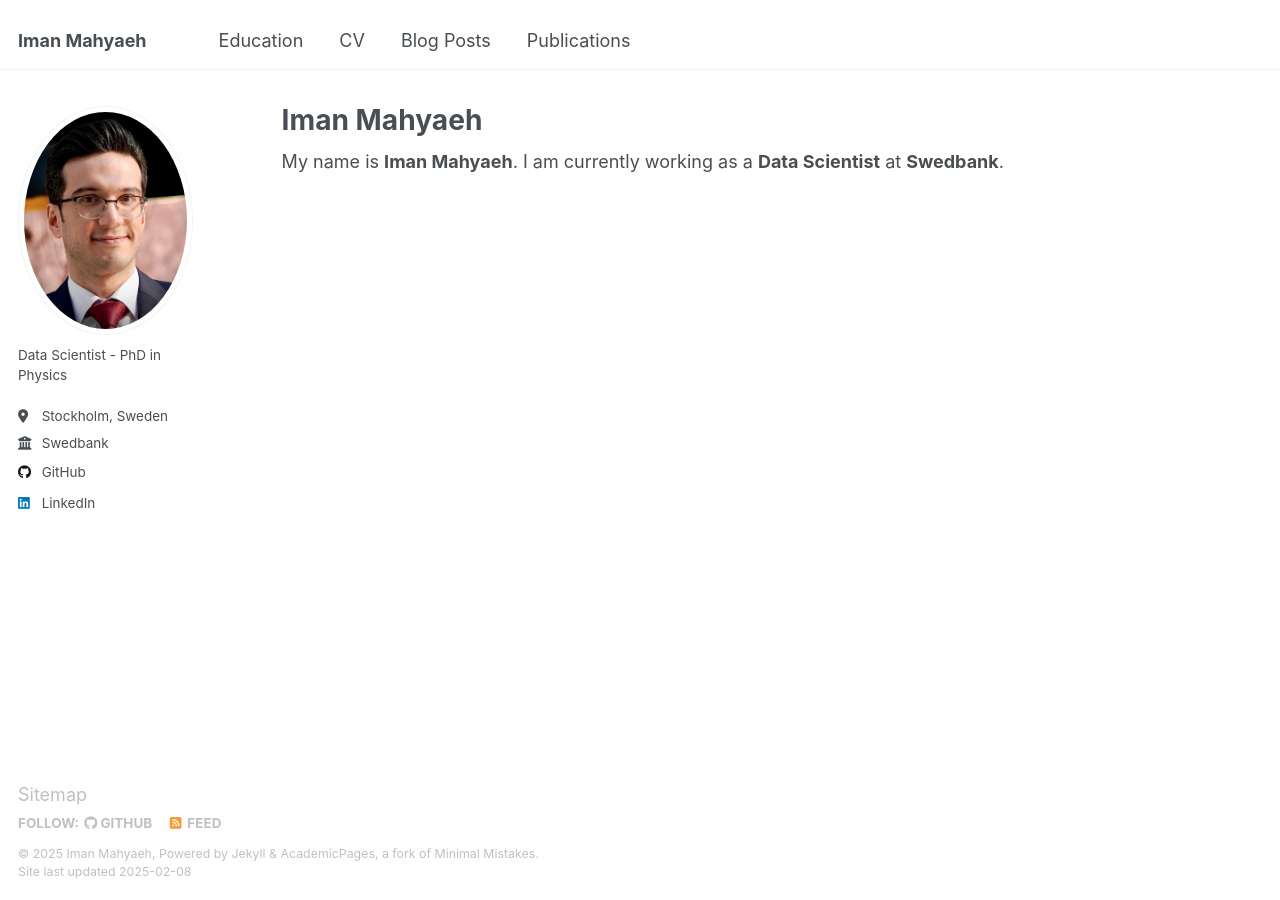
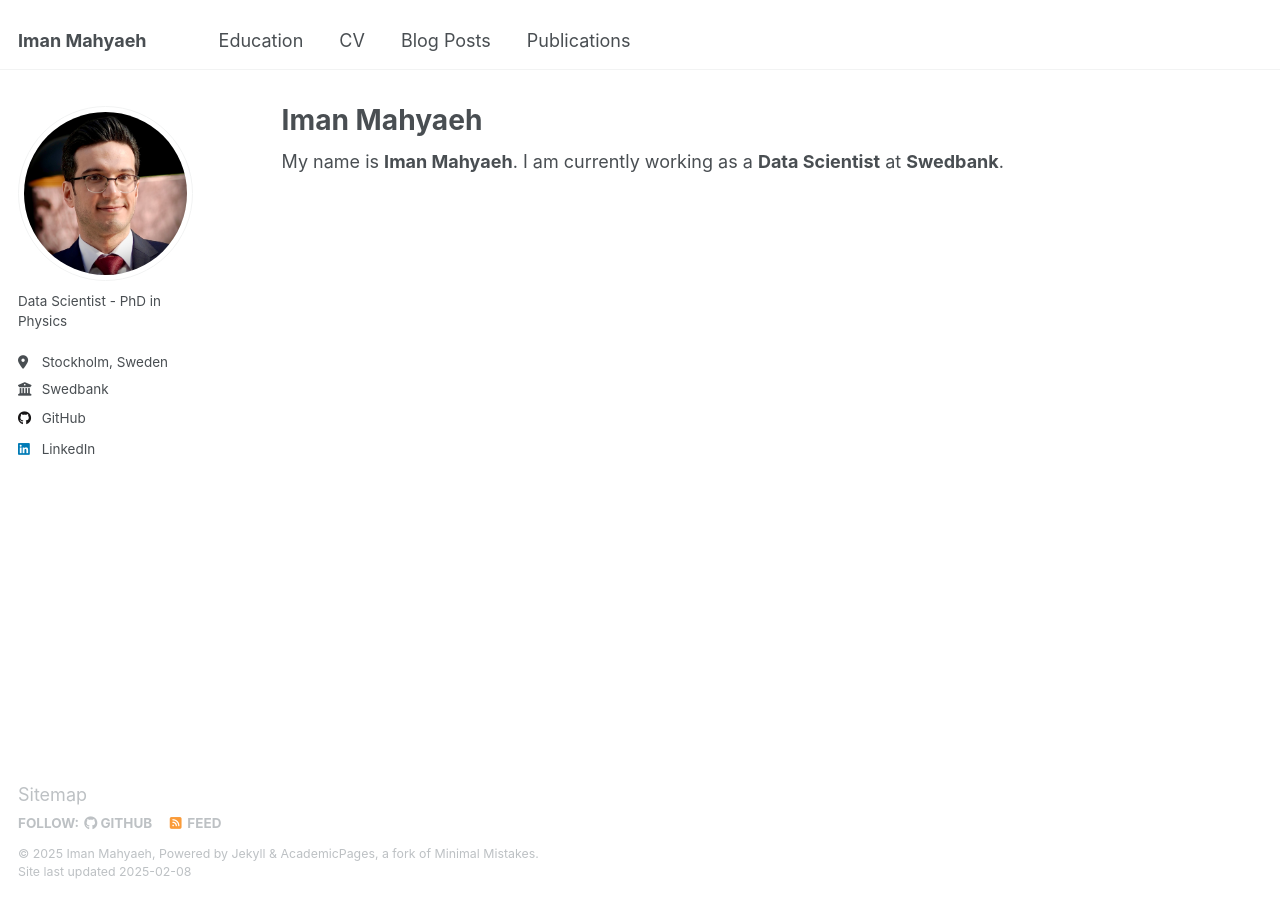
Before and after one commit to imanm24/imanm24.github.io, a Jekyll site: the page built from _pages/about.md, in a window 1280 px wide. Built offline with Jekyll 4.4.1, drawn with Linux system fonts in a browser that asks for light colours.

Commit message:
Update _config.yml

```diff
--- a/_config.yml
+++ b/_config.yml
@@ -22,7 +22,7 @@ repository               : "imanm24/imanm24.github.io./"
 #               Additional customization can be done by editing /_includes/author-profile.html
 author:
   # Biographic information
-  avatar           : "iman.jpg" #"profile.png"
+  avatar           : "iman_square.jpg" #"profile.png"
   name             : # "Your Sidebar Name"
   pronouns         : # example: "she/her"
   bio              : "Data Scientist - PhD in Physics"
```
